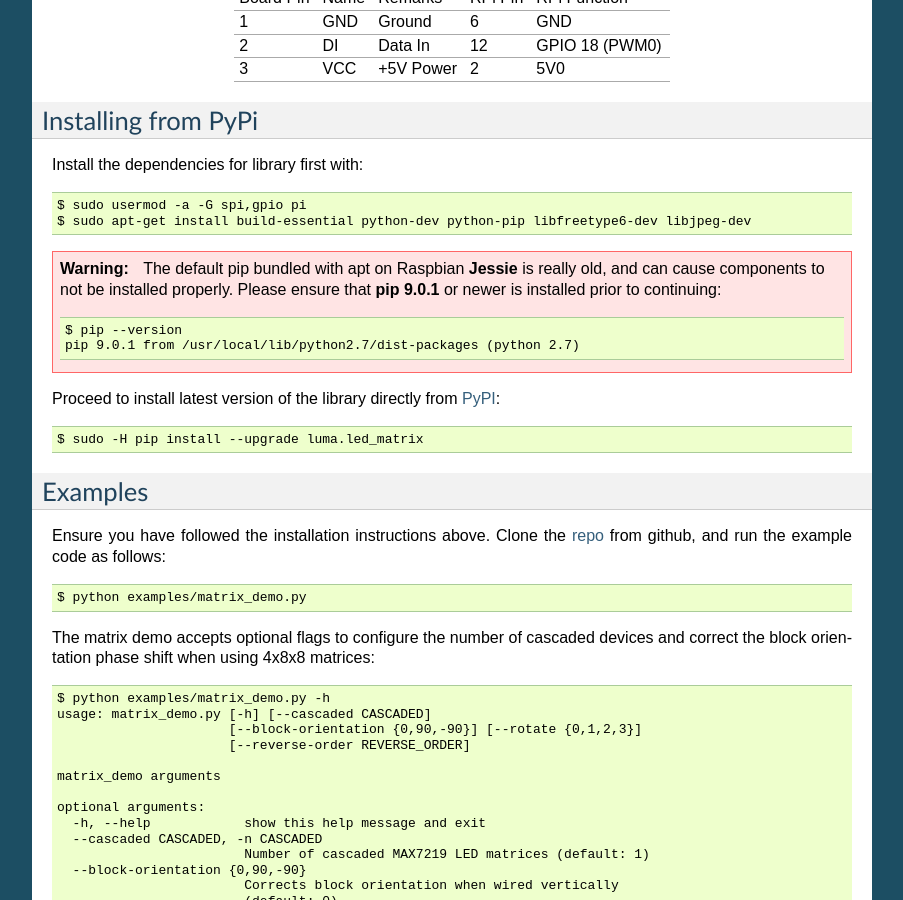
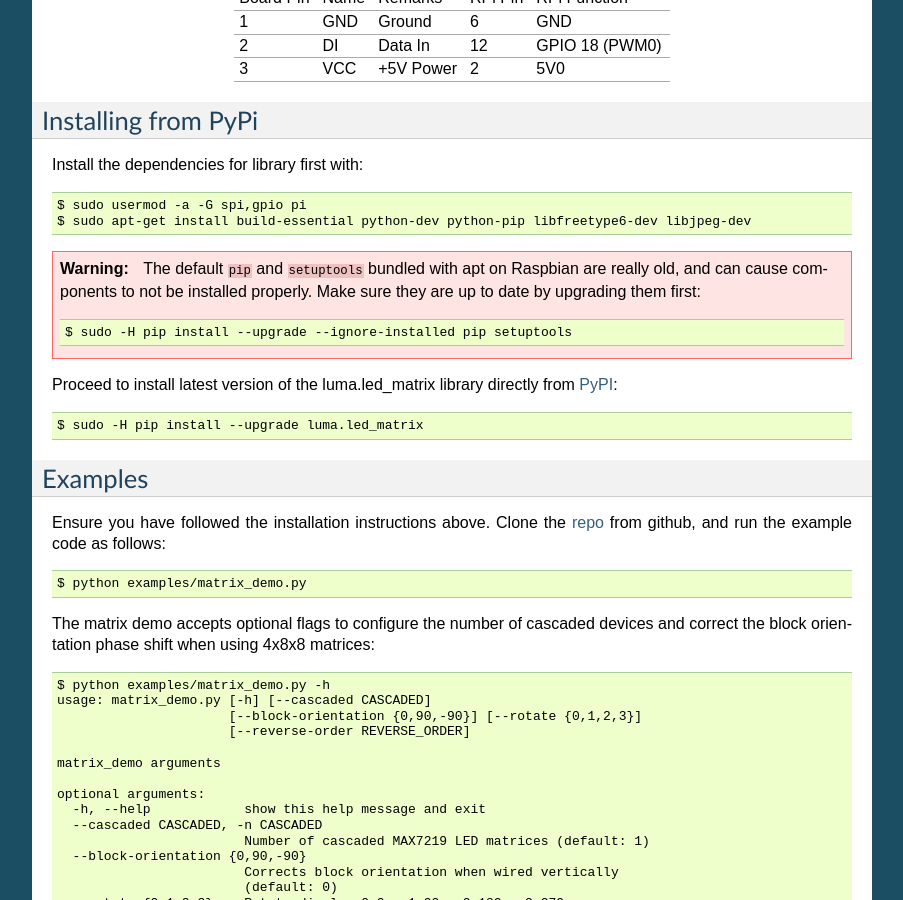
Before and after one commit to rm-hull/luma.led_matrix, a Sphinx documentation site: the page built from doc/install.rst, in a window 1280 px wide and 900 px high, scrolled down 2403 px. Shown: the whole window, without its empty margins (198-1101 px from the left). Built offline with Sphinx 7.4.7, drawn with Linux system fonts in a browser that asks for light colours; the version number could not be read and is left out.

```diff
--- a/doc/install.rst
+++ b/doc/install.rst
@@ -111,14 +111,13 @@ Install the dependencies for library first with::
   $ sudo usermod -a -G spi,gpio pi
   $ sudo apt-get install build-essential python-dev python-pip libfreetype6-dev libjpeg-dev
 
-.. warning:: The default pip bundled with apt on Raspbian **Jessie** is really old,
-   and can cause components to not be installed properly. Please ensure that **pip 9.0.1**
-   or newer is installed prior to continuing::
+.. warning:: The default ``pip`` and ``setuptools`` bundled with apt on Raspbian are really old,
+   and can cause components to not be installed properly. Make sure they are up to date by upgrading
+   them first::
 
-      $ pip --version
-      pip 9.0.1 from /usr/local/lib/python2.7/dist-packages (python 2.7)
+      $ sudo -H pip install --upgrade --ignore-installed pip setuptools
 
-Proceed to install latest version of the library directly from
+Proceed to install latest version of the luma.led_matrix library directly from
 `PyPI <https://pypi.python.org/pypi?:action=display&name=luma.led_matrix>`_::
 
   $ sudo -H pip install --upgrade luma.led_matrix
```
Also changed, not shown: luma/__init__.py (+5 -3 lines), setup.py (+5 -4 lines), .travis.yml, 1 other file.
